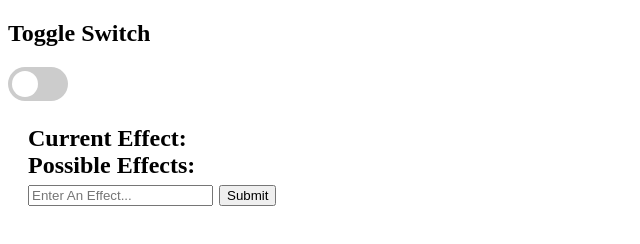
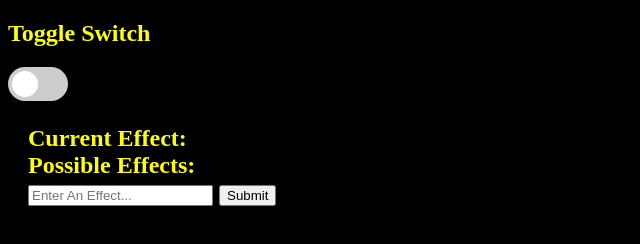
Before and after one commit to ImperatorJake/nanoleafClient, an Electron app: page index.html in a window 800 px wide. Shown: the whole page, without its empty margins (0-640 px from the left). Drawn offline with Linux system fonts and the light colour scheme; no server answers.

Commit message:
add dark styling

```diff
--- a/index.css
+++ b/index.css
@@ -60,4 +60,13 @@ input:checked + .slider:before {
   font-size: 18pt;
   font-weight: bold;
   margin: 20px;
+  color: yellow;
 }
+
+.page {
+  background-color: black;
+}
+
+.headerText {
+  color: yellow;
+}
--- a/index.html
+++ b/index.html
@@ -9,12 +9,12 @@
     </script>
     <title>Nanoleaf Aurora Client</title>
   </head>
-  <body>
+  <body class='page'>
     <!-- All of the Node.js APIs are available in this renderer process. -->
     <!-- We are using Node.js <script>document.write(process.versions.node)</script>,
     Chromium <script>document.write(process.versions.chrome)</script>,
     and Electron <script>document.write(process.versions.electron)</script>. -->
-    <h2 id='lightStatus'>Toggle Switch</h2>
+    <h2 id='lightStatus' class='headerText'>Toggle Switch</h2>
     <label class="switch">
       <input id="checkbox1" type="checkbox">
       <span class="slider round"></span>
```
